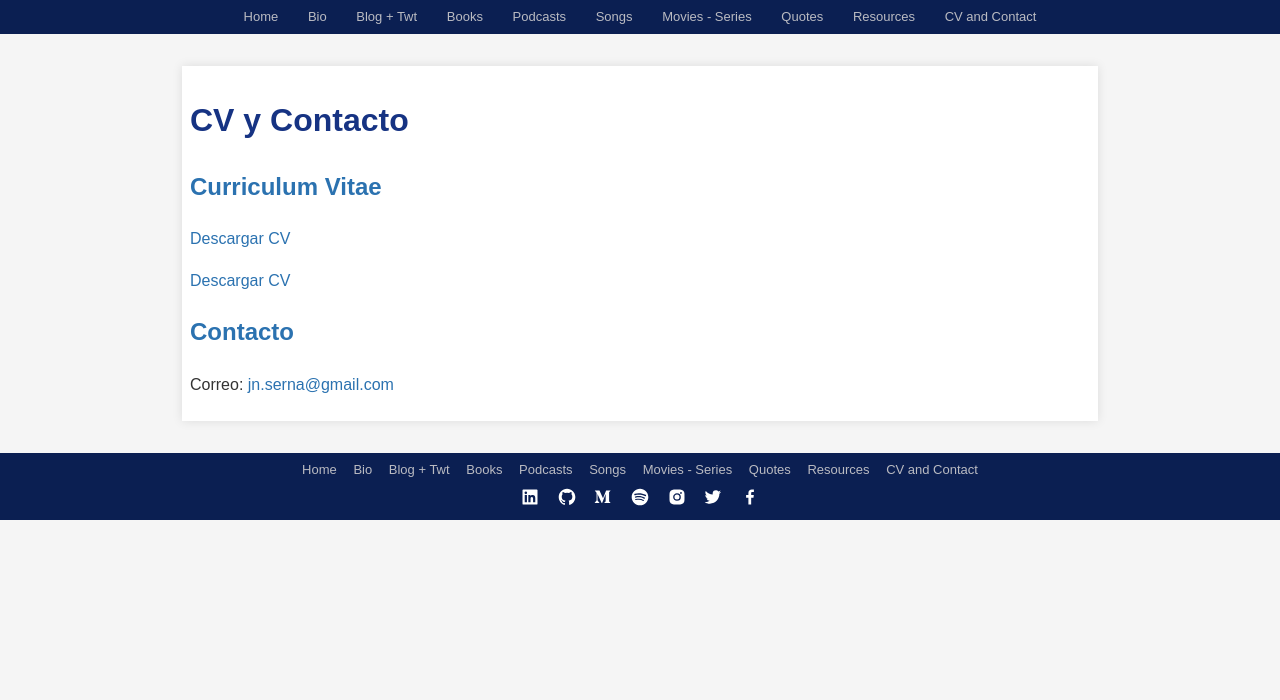
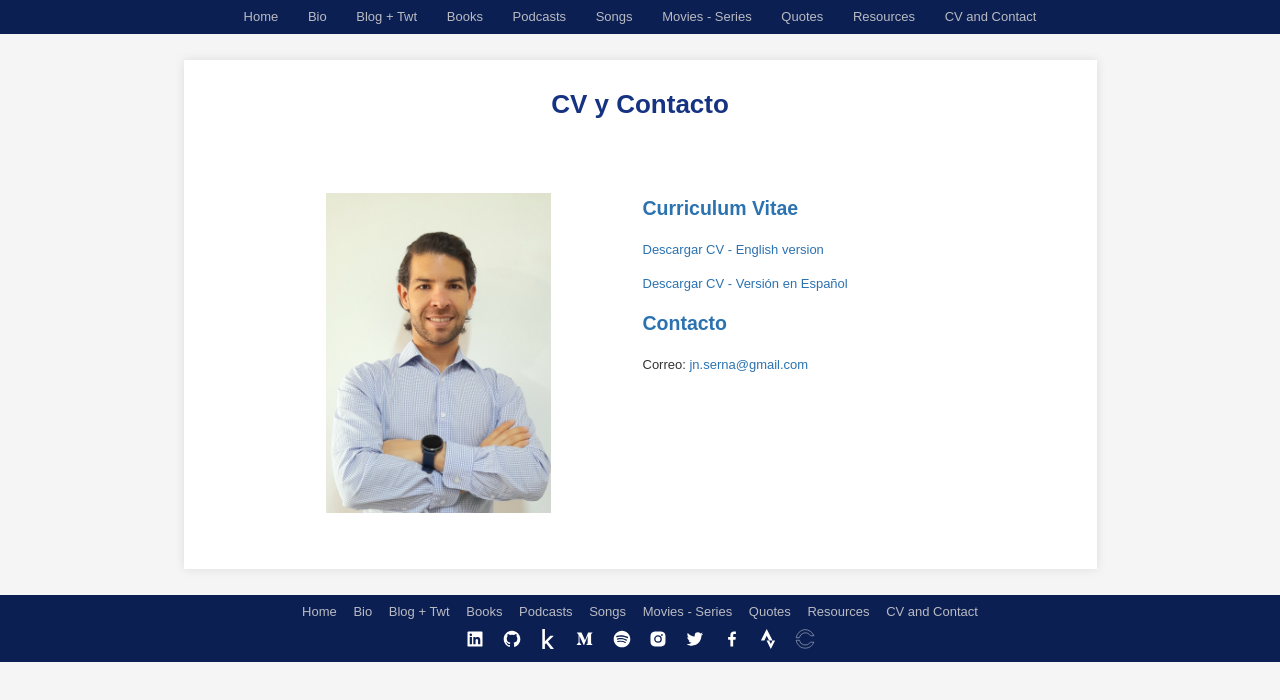
Before and after one commit to jnserna/jnserna.github.io, a plain HTML site: page cv-contact.html in a window 1280 px wide. Drawn offline with Linux system fonts and the light colour scheme.

Commit message:
Mejora en footer y montar CV y contact
Se agregaron íconos al footer, y se montó la página de CV y contacto.

```diff
--- a/css/estilos.css
+++ b/css/estilos.css
@@ -32,6 +32,7 @@ header {
     font-size: small;
     position: relative;
     width: 100%;
+    font-size: small;
 }
 
 header nav ul {
@@ -56,6 +57,7 @@ main {
     padding: 0.5em;
     background-color: #FFF;
     box-shadow: 0 0 10px rgba(0,0,0,0.1);
+    font-size: small;
 }
 
 main h1 {
@@ -72,6 +74,41 @@ section img {
     display: block;
     margin: 1em 0;
 }
+
+/* CV and contact */
+
+/* Estilo para centrar el título */
+h1 {
+    text-align: center;
+}
+
+.container {
+    display: flex;
+    justify-content: center;
+    align-items: flex-start;
+    padding: 50px;
+}
+
+/* Estilo para la imagen */
+.image-container {
+    flex: 1;
+    padding-right: 5px;
+}
+.image-container img {
+    width: 225px;
+    height: 320px;
+    display: block;
+    margin: auto;
+}
+/* Estilo para el CV y Contacto */
+.cv-contact {
+    flex: 1;
+}
+.cv-contact h2 {
+    margin-top: 0;
+}
+
+
 
 
 /* Footer Styles */
--- a/cv-contact.html
+++ b/cv-contact.html
@@ -28,19 +28,25 @@
 
     <!-- Main Content -->
     <main>
-        <section class="cv-contact">
+
         <h1>CV y Contacto</h1>
+        <div class="container">
+            <div class="image-container">
+                <img src="images/CV_pic.jpg" alt="Foto personal">
+            </div>
+            <div class="cv-contact">
                 <div class="cv">
                     <h2>Curriculum Vitae</h2>
-                <p><a href="cv-file-link.pdf">Descargar CV</a></p>
-                <p><a href="cv-file-link.pdf">Descargar CV</a></p>
+                    <p><a href="cvs/Juan-Serna-CV.pdf">Descargar CV - English version</a></p>
+                    <p><a href="cvs/CV_Juan_Serna_Spa.pdf">Descargar CV - Versión en Español</a></p>
                 </div>
                 <div class="contact">
                     <h2>Contacto</h2>
                     <p>Correo: <a href="mailto:jn.serna@gmail.com">jn.serna@gmail.com</a></p>
                     <!--<p>Teléfono: +57 310 541 13 07</p>-->
                 </div>
-        </section>
+            </div>
+        </div>
     </main>
 
     <!-- Footer -->
@@ -62,11 +68,14 @@
         <div class="social-icons">
             <a href="https://www.linkedin.com/in/jsernav/" class="footer__icons" target="_blank"><img src="images/linkedin.svg" alt="LinkedIn"></a>
             <a href="https://github.com/jnserna" class="footer__icons" target="_blank"><img src="images/github.svg" alt="Github"></a>
+            <a href="https://www.kaggle.com/juanserna" class="footer__icons" target="_blank"><img src="./images/kaggle.svg" alt="kaggle"></a>
             <a href="https://medium.com/@jn.serna" class="footer__icons" target="_blank"><img src="images/medium.svg" alt="Medium"></a>
             <a href="https://open.spotify.com/user/jn.serna?si=57e5cd53901d416c" class="footer__icons" target="_blank"><img src="images/spotify.svg" alt="Spotify"></a>
             <a href="https://www.instagram.com/jn.serna/" class="footer__icons" target="_blank"><img src="images/instagram.svg" alt="Instagram"></a>
             <a href="https://x.com/SERNAVEGA" class="footer__icons" target="_blank"><img src="./images/twitter.svg" alt="Twitter"></a>
             <a href="https://www.facebook.com/jserna9/" class="footer__icons" target="_blank"><img src="./images/facebook.svg" alt="Facebook"></a>
+            <a href="https://www.strava.com/athletes/24373463" class="footer__icons" target="_blank"><img src="./images/strava.svg" alt="Strava"></a>
+            <a href="https://connect.garmin.com/modern/profile/b7c8246a-6f27-45ed-ae02-d9ddb87254b1" class="footer__icons" target="_blank"><img src="./images/garmin.svg" alt="garmin connect"></a>
         </div>
     </footer>
 </body>
```
Also changed, not shown: bio.html (+12 -10 lines), blog-twt.html (+3 -0 lines), books.html (+3 -0 lines), index.html (+3 -0 lines), movies-series.html (+3 -0 lines), podcasts.html (+3 -0 lines), quotes.html (+6 -3 lines), resources.html (+3 -0 lines), songs.html (+3 -0 lines), images/CV_pic.jpg (added), images/garmin.svg (added), images/kaggle.svg (added), images/strava.svg (added), 2 other files. Lines whose indentation alone changed are shown as unchanged.
